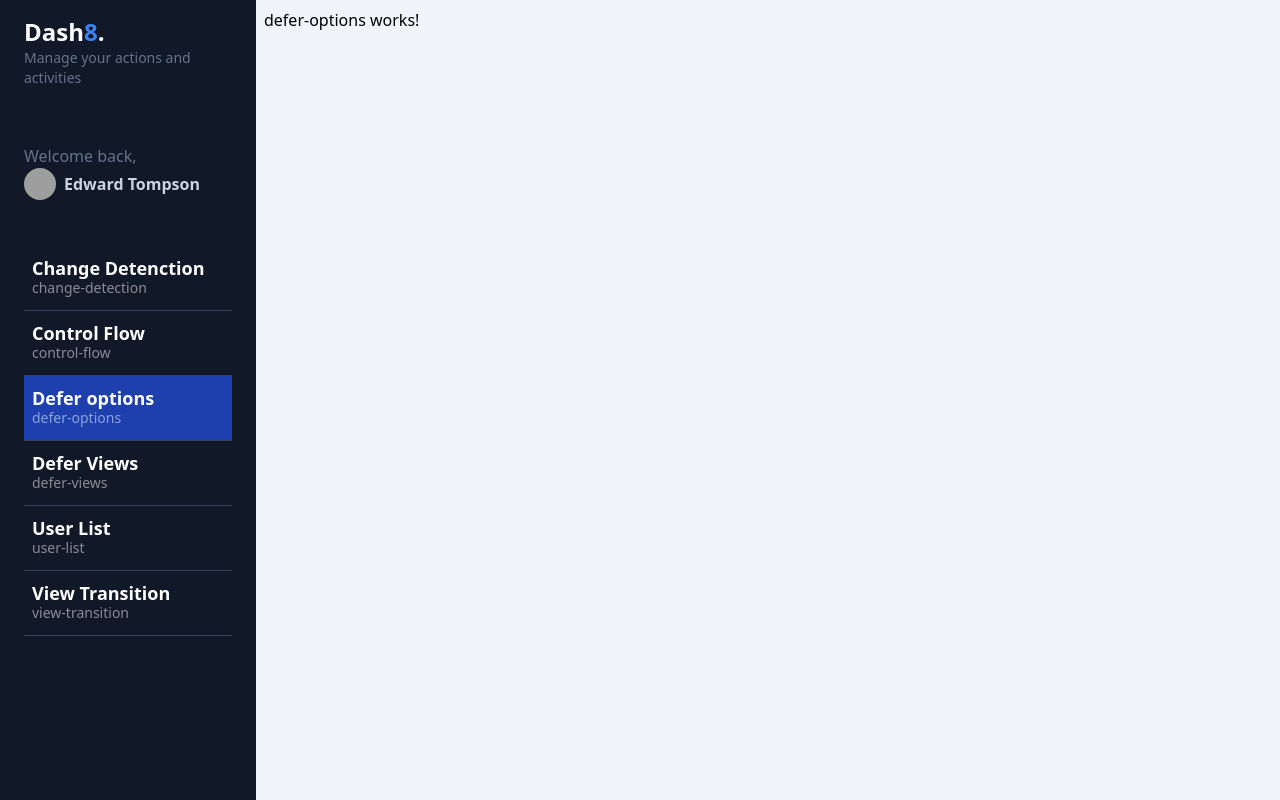
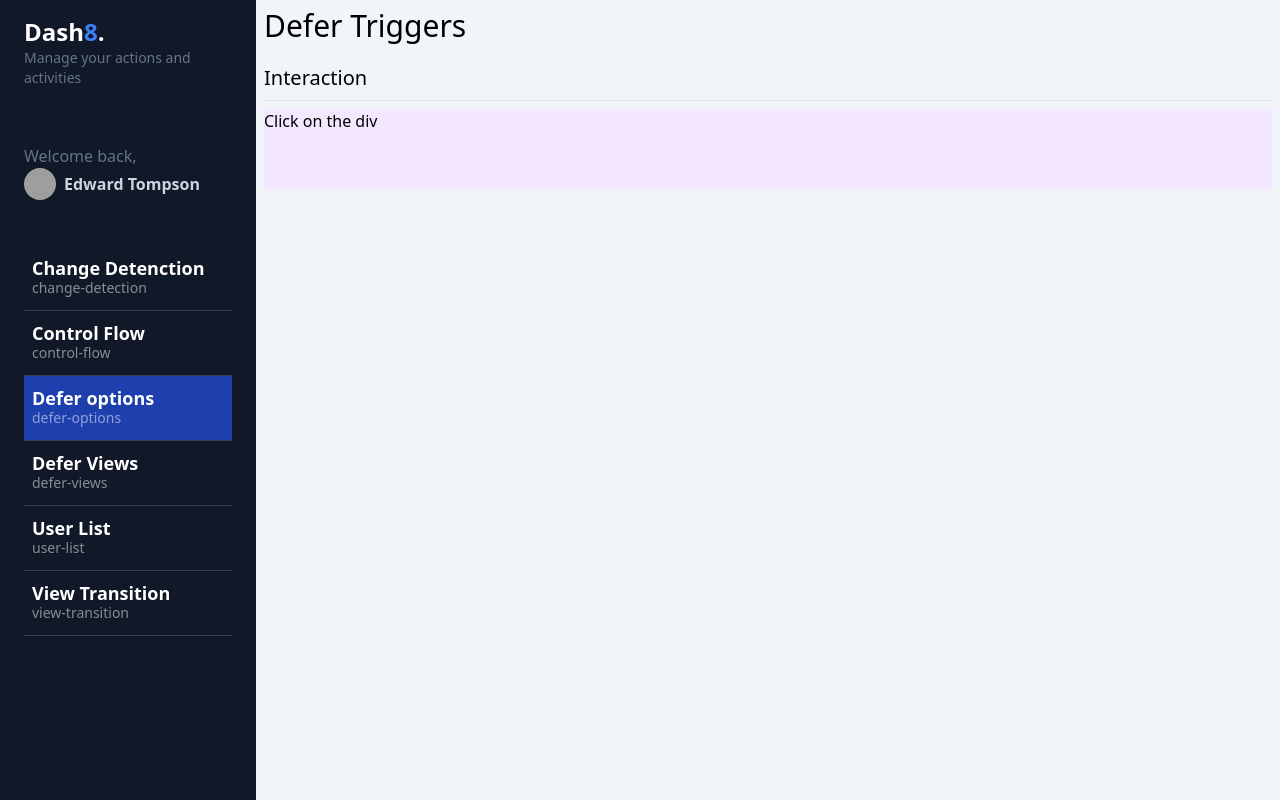
Before and after one commit to andres19r/angular-17-dashboard, an Angular app: page /dashboard/defer-options in a window 1280 px wide. Built offline with nearby package versions, Linux system fonts and the light colour scheme; grey boxes are pictures that could not be loaded.

Commit message:
feat(defer-options): show heavy-loader-fast on interaction

```diff
--- a/src/app/dashboard/pages/defer-options/defer-options.component.html
+++ b/src/app/dashboard/pages/defer-options/defer-options.component.html
@@ -1 +1,14 @@
-<p>defer-options works!</p>
+<app-title title="Defer Triggers" />
+
+<section>
+  <h1 class="text-xl">Interaction</h1>
+  <hr class="my-2" />
+
+  @defer (on interaction) {
+    <app-heavy-loaders-fast cssClass="bg-blue-500 h-20">
+      <span>On Interaction</span>
+    </app-heavy-loaders-fast>
+  } @placeholder {
+    <div class="w-full h-20 bg-purple-100">Click on the div</div>
+  }
+</section>
--- a/src/app/dashboard/pages/defer-options/defer-options.component.ts
+++ b/src/app/dashboard/pages/defer-options/defer-options.component.ts
@@ -1,9 +1,11 @@
 import { Component } from '@angular/core';
+import { HeavyLoadersFastComponent } from '@shared/heavy-loaders/heavy-loaders-fast/heavy-loaders-fast.component';
+import { TitleComponent } from '@shared/title/title.component';
 
 @Component({
   selector: 'app-defer-options',
   standalone: true,
-  imports: [],
+  imports: [TitleComponent, HeavyLoadersFastComponent],
   templateUrl: './defer-options.component.html',
   styleUrl: './defer-options.component.scss',
 })
--- a/src/app/shared/heavy-loaders/heavy-loaders-fast/heavy-loaders-fast.component.html
+++ b/src/app/shared/heavy-loaders/heavy-loaders-fast/heavy-loaders-fast.component.html
@@ -1 +1,3 @@
-<p>heavy-loaders-fast works!</p>
+<section [ngClass]="['w-full', cssClass]">
+  <ng-content />
+</section>
```
Also changed, not shown: src/app/shared/heavy-loaders/heavy-loaders-fast/heavy-loaders-fast.component.ts (+8 -3 lines).
